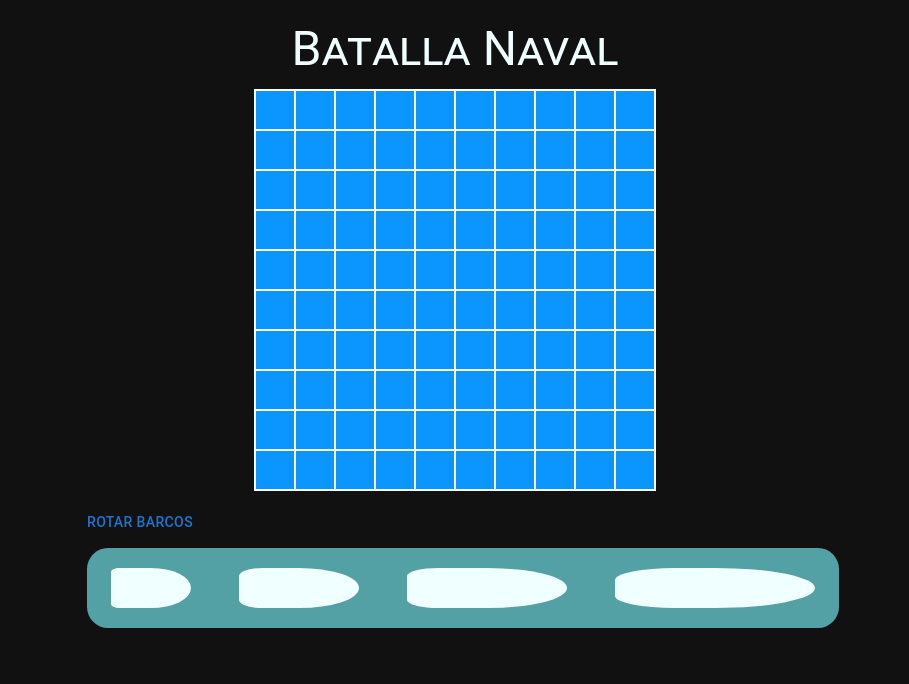
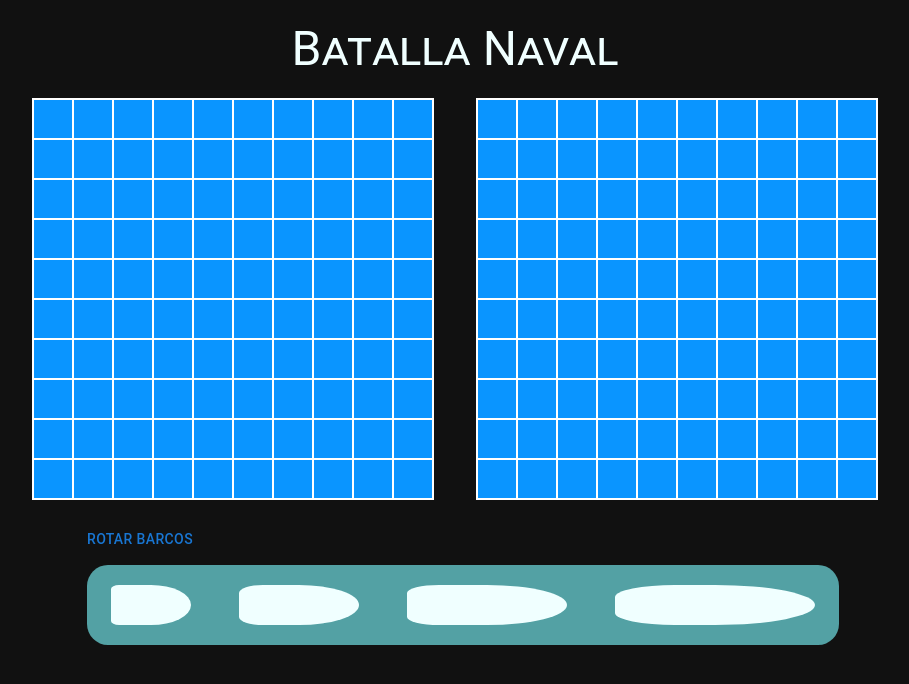
Before and after one commit to IanGhioni/unq-ui-Ian-Ghioni-trabajo-final, a React (Vite) app in the folder batalla-naval/: page / in a window 1280 px wide. Shown: the top 684 px of the page, without its empty margins (185-1094 px from the left). Built offline with nearby package versions, Linux system fonts and the light colour scheme.

Commit message:
Añadido 2do tablero

```diff
--- a/batalla-naval/src/App.jsx
+++ b/batalla-naval/src/App.jsx
@@ -1,5 +1,5 @@
 import './App.css'
-import { Typography, Box } from '@mui/material'
+import { Typography, Box, Container } from '@mui/material'
 import Tablero from './components/Tablero/Tablero'
 import "./components/Barco/barco.css"
 import BarcoContainer from './components/Barco/BarcoContainer'
@@ -12,7 +12,10 @@ function App() {
           variant='h3'>
             Batalla Naval
         </Typography>
-        <Tablero/>
+        <Box sx={{display:'flex', flexDirection: 'row', alignItems: 'center'}}>
+          <Tablero user="machine"/>
+          <Tablero user="machine"/>
+        </Box>
         <BarcoContainer/>
       </Box>
   )
--- a/batalla-naval/src/components/Tablero/Tablero.jsx
+++ b/batalla-naval/src/components/Tablero/Tablero.jsx
@@ -1,15 +1,16 @@
 import { Box, Container } from "@mui/material"
 import "./tablero.css"
 import Casilla from "../Casilla/Casilla"
+import { useEffect } from "react"
 
-function Tablero() {
-    const array = Array.from(Array(100).keys())
+function Tablero(user) {
+    const arrayOfNumbers = Array.from(Array(100).keys())
+    const casillas = arrayOfNumbers.map((i) => (<Casilla key={i}/>))
+
 
     return(
             <Box className="tableroContainer">
-                {array.map((i) => (
-                    <Casilla key={i}/>
-                ))}
+                {casillas}
             </Box>
     )
 }
--- a/batalla-naval/src/components/Tablero/tablero.css
+++ b/batalla-naval/src/components/Tablero/tablero.css
@@ -1,5 +1,5 @@
 .tableroContainer {
-    margin: 1%;
+    margin: 2cap;
     background-color: rgb(10, 149, 255);
     width: 400px;
     height: 400px;
```
